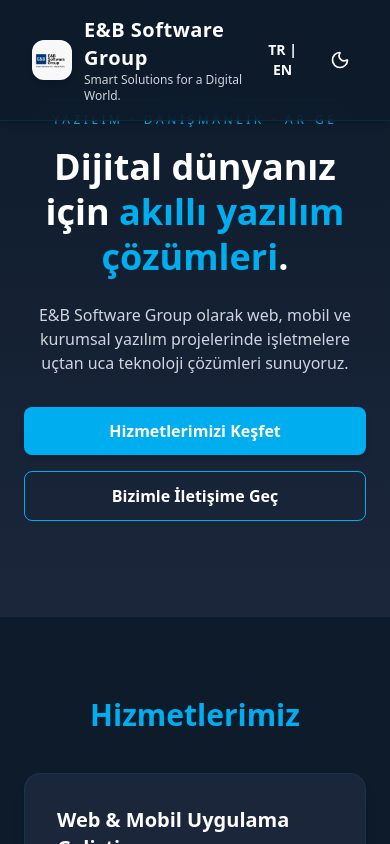
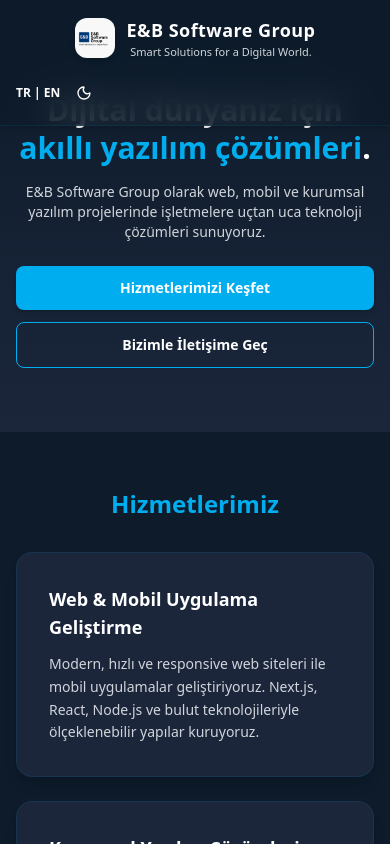
Before and after one commit to enezzz61/ebSoftwareGroup, a Next.js app: page / in a window 390 px wide. Both pictures are taken after a click on the button "Tema değiştir". Shown: the top 844 px of the page. Built offline with nearby package versions, Linux system fonts and the light colour scheme; no server answers; the database is empty.

Commit message:
Update page.tsx

```diff
--- a/app/page.tsx
+++ b/app/page.tsx
@@ -100,12 +100,12 @@ export default function HomePage() {
     <main className="min-h-screen overflow-x-hidden bg-dark text-white transition-colors duration-300">
       {/* Navbar */}
       <motion.nav
-        className="navbar flex justify-between items-center px-8 py-4"
+        className="navbar flex flex-col gap-4 md:flex-row md:justify-between md:items-center px-4 md:px-8 py-4"
         initial={{ y: -50, opacity: 0 }}
         animate={{ y: 0, opacity: 1 }}
         transition={{ duration: 0.6 }}
       >
-        <div className="flex items-center gap-3">
+        <div className="flex items-center gap-3 justify-center md:justify-start">
           {/* 🔹 Logo örnek yolu */}
           <Image
             src="/images/logo.png"
@@ -114,29 +114,42 @@ export default function HomePage() {
             height={40}
             className="rounded-xl shadow-md"
           />
-          <div>
-            <h1 className="text-xl md:text-2xl font-bold tracking-wide">
+          <div className="text-center md:text-left">
+            <h1 className="text-lg sm:text-xl md:text-2xl font-bold tracking-wide">
               E&B Software Group
             </h1>
-            <p className="text-xs md:text-sm text-gray-300">
+            <p className="text-[11px] sm:text-xs md:text-sm text-gray-300">
               Smart Solutions for a Digital World.
             </p>
           </div>
         </div>
 
-        <div className="flex items-center gap-5">
-          <a href="#hizmetler" className="hidden md:inline text-sm hover:text-primary transition">
+        <div className="flex items-center w-full md:w-auto justify-between md:justify-end gap-3 md:gap-5">
+          <div className="hidden sm:flex items-center gap-3 md:gap-5 text-xs sm:text-sm">
+            <a
+              href="#hizmetler"
+              className="hidden md:inline hover:text-primary transition"
+            >
               {t.services}
             </a>
-          <a href="#projeler" className="hidden md:inline text-sm hover:text-primary transition">
+            <a
+              href="#projeler"
+              className="hidden md:inline hover:text-primary transition"
+            >
               {t.projeler}
             </a>
-          <a href="#iletisim" className="hidden md:inline text-sm hover:text-primary transition">
+            <a
+              href="#iletisim"
+              className="hidden md:inline hover:text-primary transition"
+            >
               {t.contact}
             </a>
+          </div>
+
+          <div className="flex items-center gap-2 sm:gap-3">
             <button
               onClick={() => setLang(lang === "tr" ? "en" : "tr")}
-            className="text-sm font-semibold hover:text-primary transition"
+              className="text-xs sm:text-sm font-semibold hover:text-primary transition"
             >
               {lang === "tr" ? "TR | EN" : "EN | TR"}
             </button>
@@ -146,17 +159,18 @@ export default function HomePage() {
               aria-label="Tema değiştir"
             >
               {darkMode ? (
-              <Sun className="w-5 h-5 text-yellow-400" />
+                <Sun className="w-4 h-4 sm:w-5 sm:h-5 text-yellow-400" />
               ) : (
-              <Moon className="w-5 h-5 text-white" />
+                <Moon className="w-4 h-4 sm:w-5 sm:h-5 text-white" />
               )}
             </button>
+          </div>
         </div>
       </motion.nav>
 
       {/* Hero */}
       <motion.section
-        className="pt-28 pb-24 px-6 md:px-10 bg-gradient-to-b from-dark to-mid text-center"
+        className="pt-16 sm:pt-20 md:pt-28 pb-16 sm:pb-20 md:pb-24 px-4 sm:px-6 md:px-10 bg-gradient-to-b from-dark to-mid text-center"
         initial={{ opacity: 0 }}
         animate={{ opacity: 1 }}
         transition={{ duration: 1 }}
@@ -167,19 +181,21 @@ export default function HomePage() {
           transition={{ duration: 0.8 }}
           className="max-w-3xl mx-auto"
         >
-          <p className="uppercase tracking-[0.3em] text-xs text-primary mb-4">
+          <p className="uppercase tracking-[0.25em] text-[10px] sm:text-xs text-primary mb-3 sm:mb-4">
             {t.slogan}
           </p>
-          <h2 className="text-4xl md:text-6xl font-extrabold mb-6 leading-tight">
+          <h2 className="text-3xl sm:text-4xl md:text-6xl font-extrabold mb-4 sm:mb-6 leading-tight">
             {t.heroTitle1}{" "}
             <span className="text-primary">{t.heroTitle2}</span>.
           </h2>
-          <p className="text-gray-300 text-base md:text-lg mb-8">{t.heroDesc}</p>
-          <div className="flex flex-col sm:flex-row gap-4 justify-center items-center">
-            <a href="#hizmetler" className="btn-primary w-full sm:w-auto">
+          <p className="text-gray-300 text-sm sm:text-base md:text-lg mb-6 sm:mb-8 px-1">
+            {t.heroDesc}
+          </p>
+          <div className="flex flex-col sm:flex-row gap-3 sm:gap-4 justify-center items-center">
+            <a href="#hizmetler" className="btn-primary w-full sm:w-auto text-sm sm:text-base">
               {t.explore}
             </a>
-            <a href="#iletisim" className="btn-outline w-full sm:w-auto">
+            <a href="#iletisim" className="btn-outline w-full sm:w-auto text-sm sm:text-base">
               {t.contact}
             </a>
           </div>
@@ -187,29 +203,29 @@ export default function HomePage() {
       </motion.section>
 
       {/* Hizmetlerimiz */}
-      <section id="hizmetler" className="py-20 px-6 md:px-10 bg-dark">
+      <section id="hizmetler" className="py-14 sm:py-16 md:py-20 px-4 sm:px-6 md:px-10 bg-dark">
         <motion.div
           className="max-w-6xl mx-auto"
           initial={{ opacity: 0, y: 50 }}
           whileInView={{ opacity: 1, y: 0 }}
           transition={{ duration: 0.6 }}
         >
-          <h3 className="text-3xl font-bold mb-10 text-primary text-center">
+          <h3 className="text-2xl sm:text-3xl font-bold mb-8 sm:mb-10 text-primary text-center">
             {t.services}
           </h3>
-          <div className="grid md:grid-cols-3 gap-8">
+          <div className="grid grid-cols-1 md:grid-cols-3 gap-6 sm:gap-8">
             {[1, 2, 3].map((i) => (
               <motion.div
                 key={i}
                 initial={{ opacity: 0, y: 20 }}
                 whileInView={{ opacity: 1, y: 0 }}
-                transition={{ delay: i * 0.2 }}
-                className="card"
+                transition={{ delay: i * 0.15 }}
+                className="card h-full"
               >
-                <h4 className="text-xl font-semibold mb-3">
+                <h4 className="text-lg sm:text-xl font-semibold mb-3">
                   {t[`service${i}` as keyof typeof t]}
                 </h4>
-                <p className="text-gray-300 text-sm">
+                <p className="text-gray-300 text-sm sm:text-[15px] leading-relaxed">
                   {t[`service${i}desc` as keyof typeof t]}
                 </p>
               </motion.div>
@@ -219,17 +235,17 @@ export default function HomePage() {
       </section>
 
       {/* Projeler */}
-      <section id="projeler" className="py-20 px-6 md:px-10 bg-mid">
+      <section id="projeler" className="py-14 sm:py-16 md:py-20 px-4 sm:px-6 md:px-10 bg-mid">
         <motion.div
           className="max-w-6xl mx-auto"
           initial={{ opacity: 0, y: 60 }}
           whileInView={{ opacity: 1, y: 0 }}
           transition={{ duration: 0.8 }}
         >
-          <h3 className="text-3xl font-bold mb-10 text-primary text-center">
+          <h3 className="text-2xl sm:text-3xl font-bold mb-8 sm:mb-10 text-primary text-center">
             {t.projeler}
           </h3>
-          <div className="grid md:grid-cols-3 gap-8">
+          <div className="grid grid-cols-1 md:grid-cols-3 gap-6 sm:gap-8">
             {projects.length > 0 ? (
               projects.map((proj) => (
                 <motion.a
@@ -237,15 +253,19 @@ export default function HomePage() {
                   href={proj.url || "#"}
                   target={proj.url ? "_blank" : "_self"}
                   rel="noopener noreferrer"
-                  className="card block cursor-pointer"
-                  whileHover={{ scale: 1.05 }}
+                  className="card block cursor-pointer h-full"
+                  whileHover={{ scale: 1.03 }}
                 >
-                  <h4 className="text-xl font-semibold mb-3">{proj.title}</h4>
-                  <p className="text-gray-300 text-sm">{proj.desc}</p>
+                  <h4 className="text-lg sm:text-xl font-semibold mb-3">
+                    {proj.title}
+                  </h4>
+                  <p className="text-gray-300 text-sm sm:text-[15px] leading-relaxed">
+                    {proj.desc}
+                  </p>
                 </motion.a>
               ))
             ) : (
-              <p className="text-gray-400 text-center col-span-3">
+              <p className="text-gray-400 text-center col-span-3 text-sm sm:text-base">
                 {lang === "tr"
                   ? "Projeler şu anda yüklenemedi."
                   : "Projects could not be loaded."}
@@ -258,31 +278,56 @@ export default function HomePage() {
       {/* İletişim */}
       <motion.section
         id="iletisim"
-        className="py-20 px-6 md:px-10 bg-dark text-center"
+        className="py-14 sm:py-16 md:py-20 px-4 sm:px-6 md:px-10 bg-dark text-center"
         initial={{ opacity: 0 }}
         whileInView={{ opacity: 1 }}
         transition={{ duration: 0.6 }}
       >
-        <h3 className="text-3xl font-bold mb-6 text-primary">{t.iletisimBaslik}</h3>
-        <p className="text-gray-300 mb-6">{t.iletisimDesc}</p>
-        <a href={`mailto:${t.email}`} className="btn-primary inline-block">
+        <h3 className="text-2xl sm:text-3xl font-bold mb-4 sm:mb-6 text-primary">
+          {t.iletisimBaslik}
+        </h3>
+        <p className="text-gray-300 mb-5 sm:mb-6 text-sm sm:text-base max-w-2xl mx-auto px-1">
+          {t.iletisimDesc}
+        </p>
+        <a
+          href={`mailto:${t.email}`}
+          className="btn-primary inline-block text-sm sm:text-base"
+        >
           {t.email}
         </a>
       </motion.section>
 
       {/* Footer */}
       <motion.footer
-        className="pt-10 pb-6 text-center bg-mid"
+        className="pt-8 sm:pt-10 pb-5 sm:pb-6 text-center bg-mid"
         initial={{ opacity: 0 }}
         whileInView={{ opacity: 1 }}
         transition={{ duration: 0.6 }}
       >
-        <div className="flex justify-center gap-6 mb-4">
-          <a href="https://www.linkedin.com/in/enes-bayram-1a6b43237/" target="_blank" className="hover:text-primary transition"><Linkedin /></a>
-          <a href="https://instagram.com/menes.61" target="_blank" className="hover:text-primary transition"><Instagram /></a>
-          <a href="https://github.com/enezzz61" target="_blank" className="hover:text-primary transition"><Github /></a>
+        <div className="flex justify-center gap-4 sm:gap-6 mb-3 sm:mb-4">
+          <a
+            href="https://www.linkedin.com/in/enes-bayram-1a6b43237/"
+            target="_blank"
+            className="hover:text-primary transition"
+          >
+            <Linkedin className="w-5 h-5 sm:w-6 sm:h-6" />
+          </a>
+          <a
+            href="https://instagram.com/menes.61"
+            target="_blank"
+            className="hover:text-primary transition"
+          >
+            <Instagram className="w-5 h-5 sm:w-6 sm:h-6" />
+          </a>
+          <a
+            href="https://github.com/enezzz61"
+            target="_blank"
+            className="hover:text-primary transition"
+          >
+            <Github className="w-5 h-5 sm:w-6 sm:h-6" />
+          </a>
         </div>
-        <p className="text-xs text-gray-500">
+        <p className="text-[11px] sm:text-xs text-gray-500 px-2">
           © {new Date().getFullYear()} E&B Software Group. All rights reserved.
         </p>
       </motion.footer>
```
Lines whose indentation alone changed are shown as unchanged.
